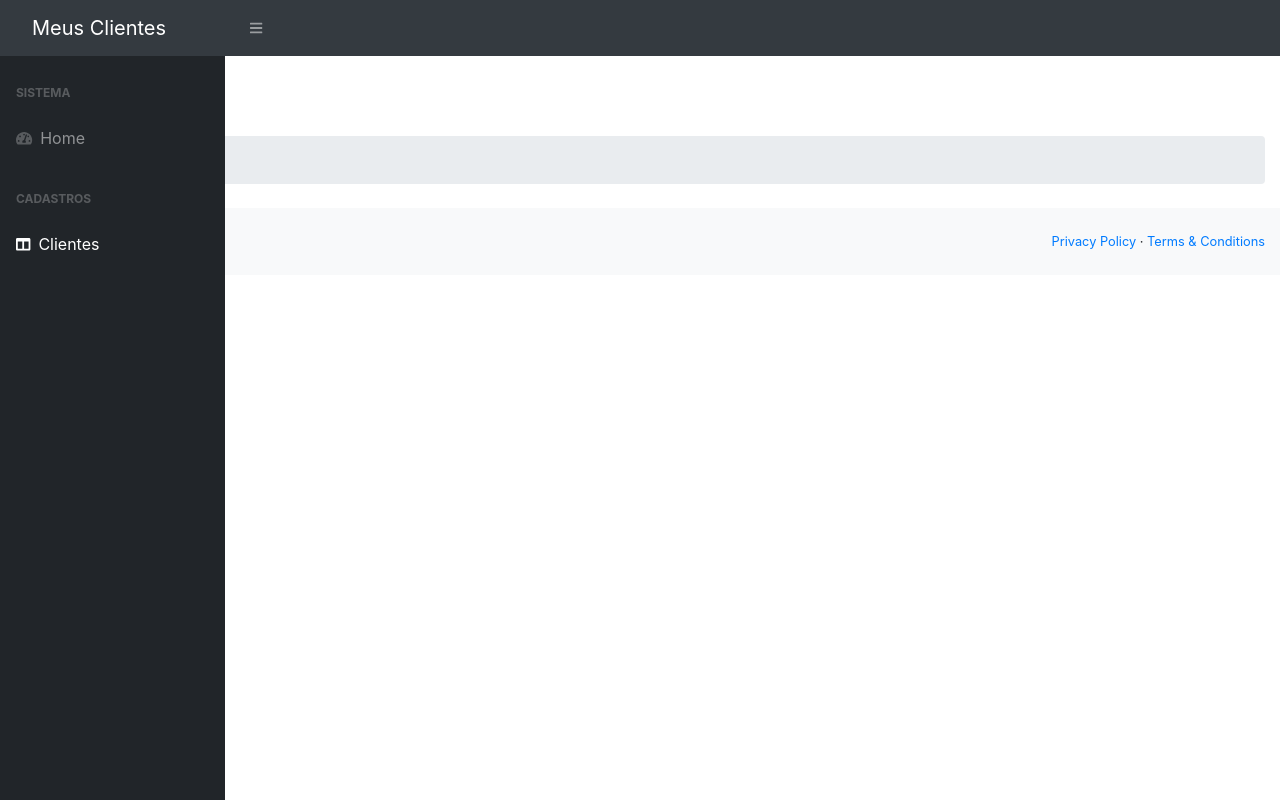
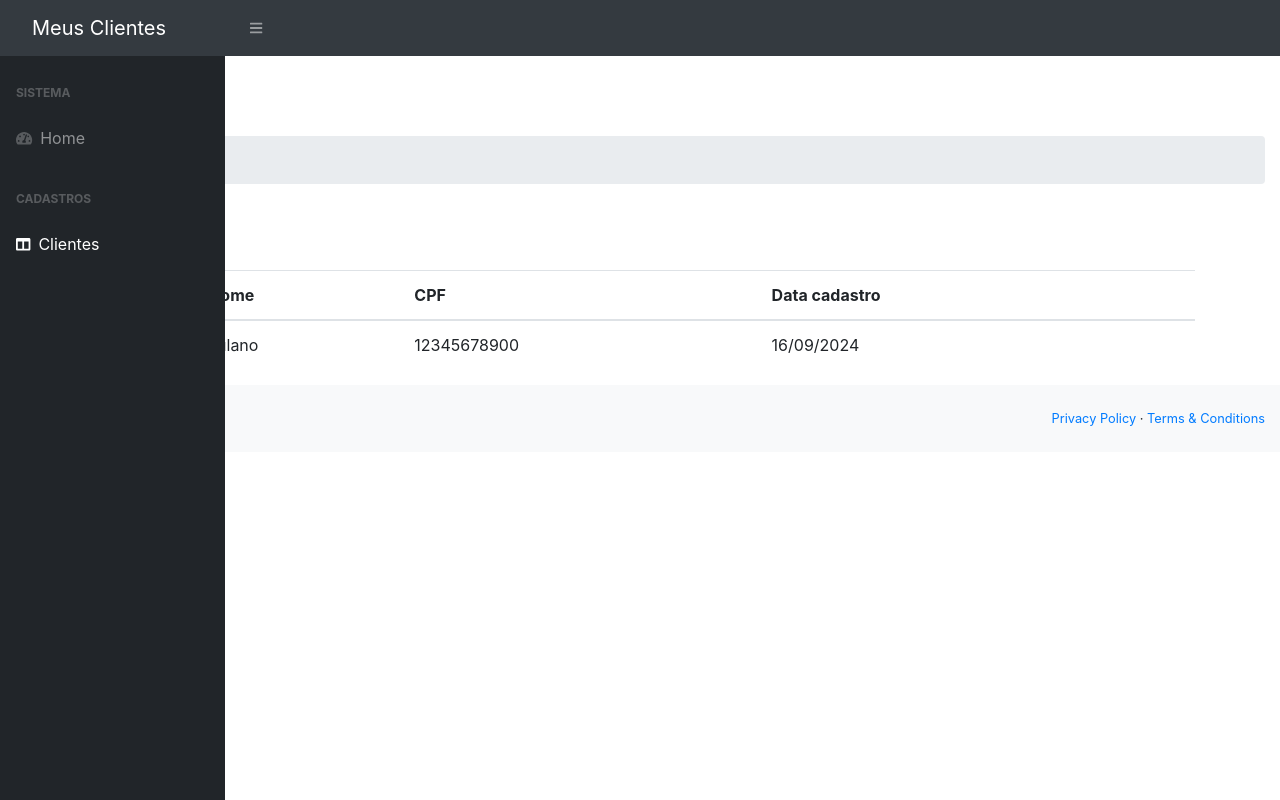
Before and after one commit to gustavo-medeiros18/clientes-app, an Angular app: page /clientes-lista in a window 1280 px wide. Built offline with nearby package versions, Linux system fonts and the light colour scheme.

Commit message:
Adds table showing the clientes saved in database in clientes lista template.

```diff
--- a/src/app/clientes/clientes-lista/clientes-lista.component.html
+++ b/src/app/clientes/clientes-lista/clientes-lista.component.html
@@ -2,3 +2,38 @@
 <ol class="breadcrumb mb-4">
   <li class="breadcrumb-item active">Consulta</li>
 </ol>
+
+<div class="container">
+  <div class="row">
+    <div class="col-md-2">
+      <button class="btn btn-info"><i class="fa fa-plus"></i> Novo</button>
+    </div>
+  </div>
+
+  <br />
+
+  <div class="row">
+    <div class="col-md-12">
+      <table class="table table-condensed table-hover">
+        <thead>
+          <tr>
+            <th>ID</th>
+            <th>Nome</th>
+            <th>CPF</th>
+            <th>Data cadastro</th>
+            <th></th>
+          </tr>
+        </thead>
+
+        <tbody>
+          <tr *ngFor="let cliente of clientes">
+            <td>{{ cliente.id }}</td>
+            <td>{{ cliente.nome }}</td>
+            <td>{{ cliente.cpf }}</td>
+            <td>{{ cliente.dataCadastro }}</td>
+          </tr>
+        </tbody>
+      </table>
+    </div>
+  </div>
+</div>
```
